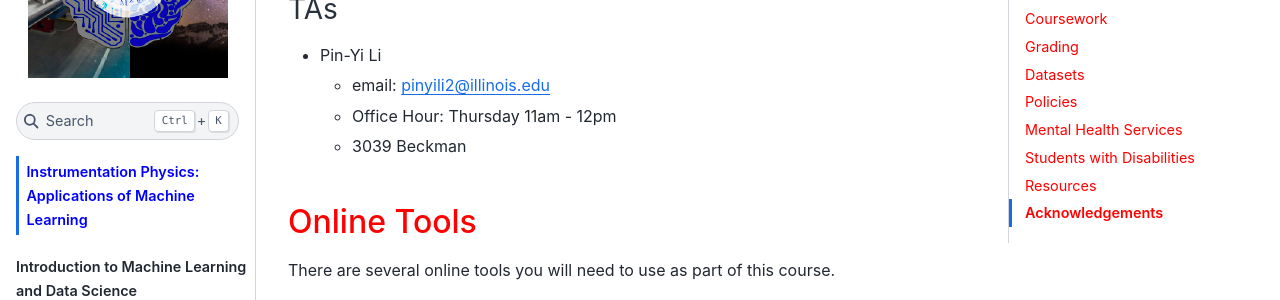
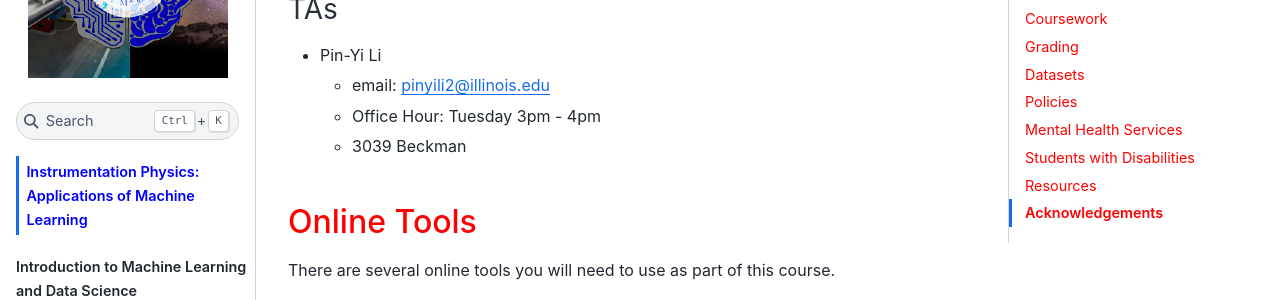
Before and after one commit to illinois-ipaml/MachineLearningForPhysics, a Jupyter Book: the page built from intro.md, in a window 1280 px wide and 900 px high, scrolled down 2876 px. Shown: the part 154-454 px from the top of the window. Built offline with Jupyter Book 1.0.4 settings and Sphinx 7.4.7 and the Sphinx Book theme 1.1.4, drawn with Linux system fonts in a browser that asks for light colours; pages that are not in the unit, such as notebooks, are missing from menus.

Commit message:
Update intro.md

```diff
--- a/intro.md
+++ b/intro.md
@@ -53,7 +53,7 @@ A distinguishing feature of this course is its sharp focus on endeavors in the d
 ### TAs
 * Pin-Yi Li
   * email: pinyili2@illinois.edu
-  * Office Hour: Thursday 11am - 12pm
+  * Office Hour: Tuesday 3pm - 4pm
   * 3039 Beckman
 
 ## <span style="color:Red">Online Tools</span>
```
